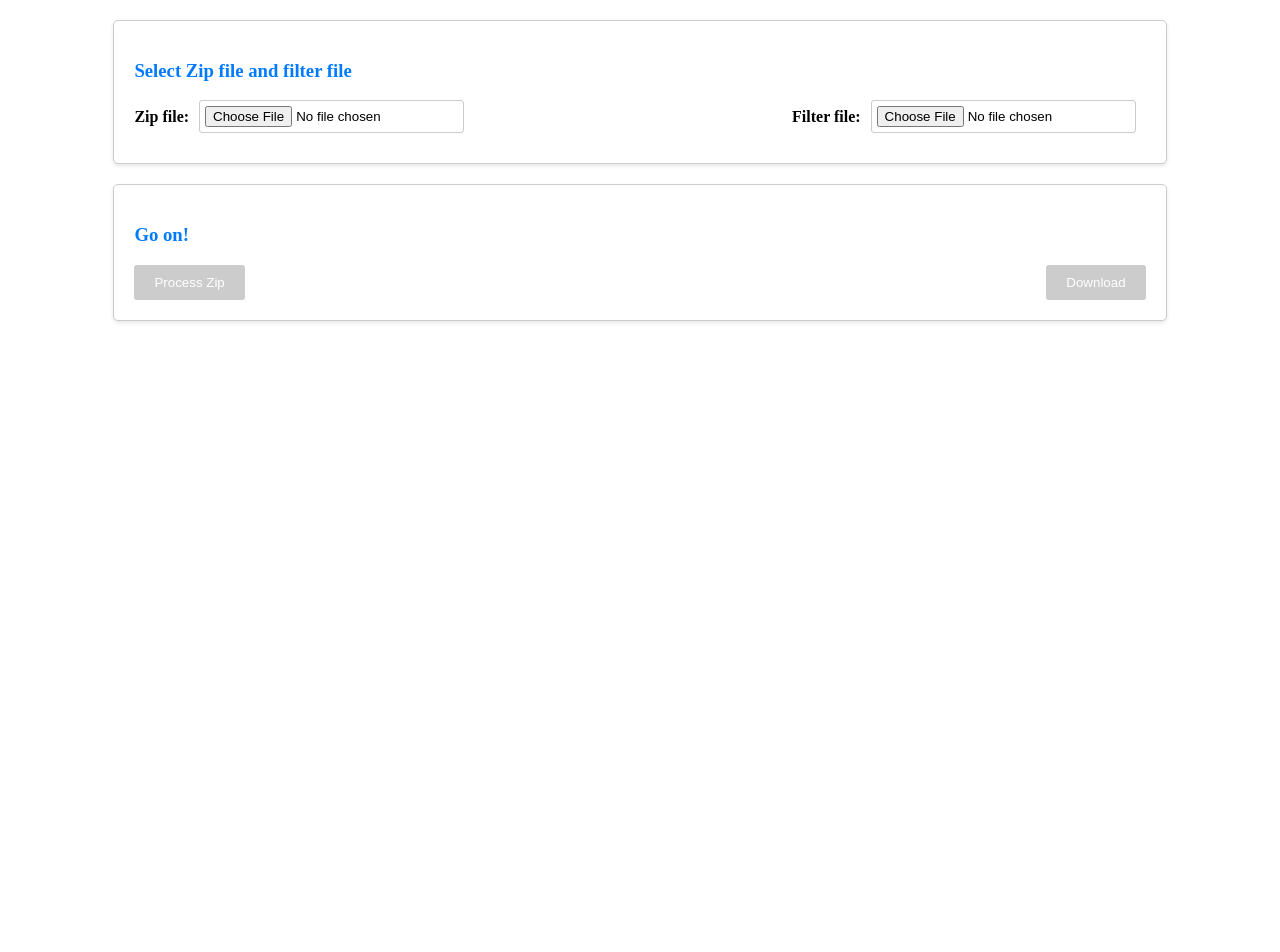
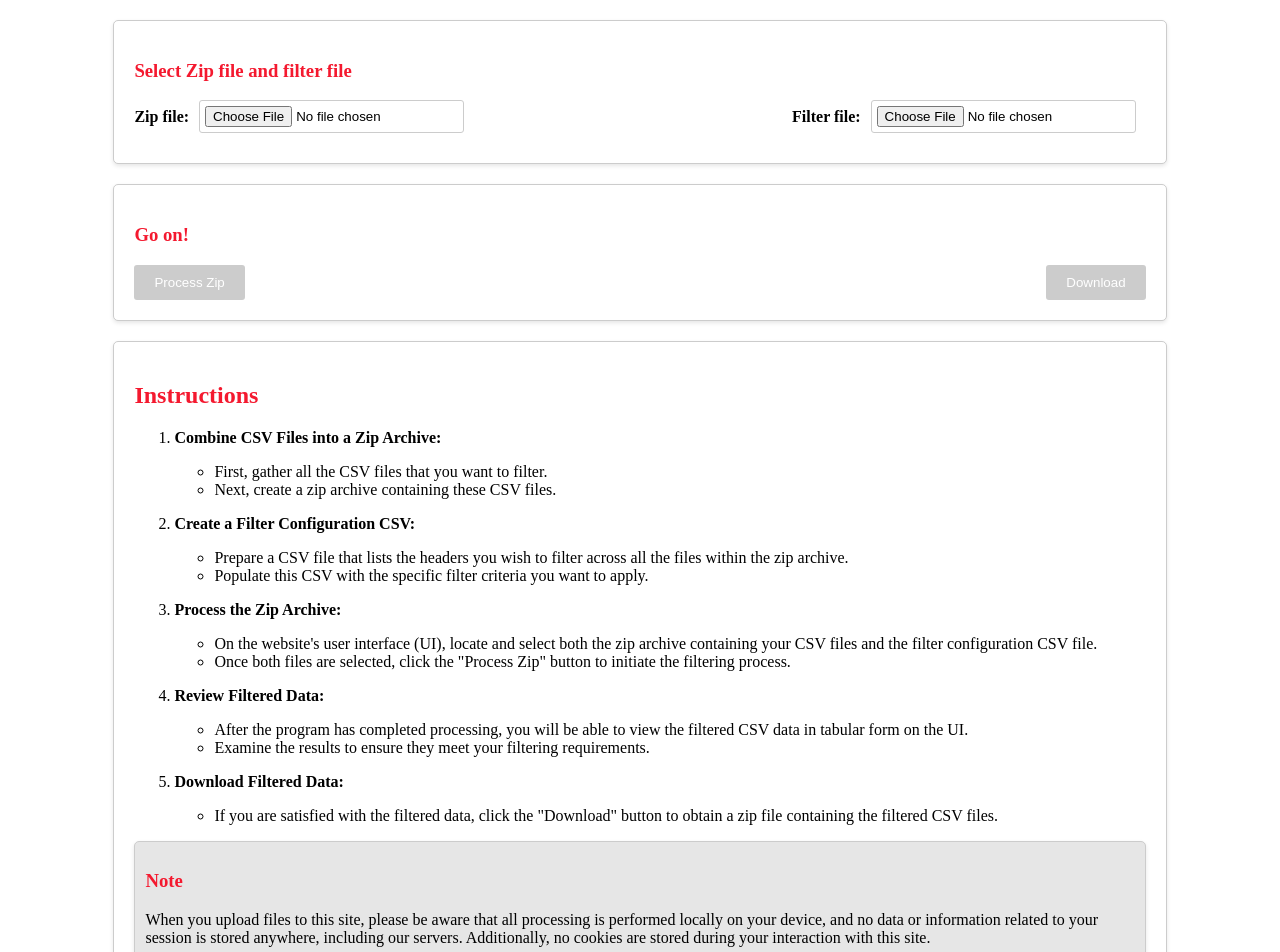
Before and after one commit to hsjeevan/zippedcsvfilter, an Angular app: page / in a window 1280 px wide. Shown: the top 952 px of the page. Before the commit the page ends 800 px from the top, so only its background shows below. Built offline with nearby package versions, Linux system fonts and the light colour scheme.

Commit message:
added instructions

```diff
--- a/src/app/zip-reader/zip-reader.component.html
+++ b/src/app/zip-reader/zip-reader.component.html
@@ -20,7 +20,61 @@
         <button (click)="downloadData()" [disabled]="!zipService.blob">Download</button>
     </div>
 </div>
-
+<div class="container" *ngIf="!filenames.length; else tables">
+    <h2>Instructions</h2>
+    <!-- 1.combine all the csv files that needs to be filtered in a zip file.
+    2.create a csv file containg the headers that have to be filtered across all the files in zip and populate that needs to be filtered
+    3.select both zip file and filter file on the UI and hit process zip button
+    4.Once the program has finished processing, you will be able to see the filtered csv in tables on the UI
+    5.hit the download button to download the zip file containing the filtered csv files. -->
+    <ol>
+        <li>
+            <p><strong>Combine CSV Files into a Zip Archive:</strong></p>
+            <ul>
+                <li>First, gather all the CSV files that you want to filter.</li>
+                <li>Next, create a zip archive containing these CSV files.</li>
+            </ul>
+        </li>
+        <li>
+            <p><strong>Create a Filter Configuration CSV:</strong></p>
+            <ul>
+                <li>Prepare a CSV file that lists the headers you wish to filter across all the files within the zip
+                    archive.</li>
+                <li>Populate this CSV with the specific filter criteria you want to apply.</li>
+            </ul>
+        </li>
+        <li>
+            <p><strong>Process the Zip Archive:</strong></p>
+            <ul>
+                <li>On the website's user interface (UI), locate and select both the zip archive containing your CSV
+                    files and the filter configuration CSV file.</li>
+                <li>Once both files are selected, click the "Process Zip" button to initiate the filtering process.</li>
+            </ul>
+        </li>
+        <li>
+            <p><strong>Review Filtered Data:</strong></p>
+            <ul>
+                <li>After the program has completed processing, you will be able to view the filtered CSV data in
+                    tabular form on the UI.</li>
+                <li>Examine the results to ensure they meet your filtering requirements.</li>
+            </ul>
+        </li>
+        <li>
+            <p><strong>Download Filtered Data:</strong></p>
+            <ul>
+                <li>If you are satisfied with the filtered data, click the "Download" button to obtain a zip file
+                    containing the filtered CSV files.</li>
+            </ul>
+        </li>
+    </ol>
+    <div class="note">
+        <h3>Note</h3>
+        <p>When you upload files to this site, please be aware that all processing is performed locally on your device,
+            and no data or information related to your session is stored anywhere, including our servers. Additionally,
+            no cookies are stored during your interaction with this site.</p>
+    </div>
+</div>
+<ng-template #tables>
     <div class="container" *ngFor="let filename of filenames; let i = index">
         <div class="json-result">
             <b>{{ filename }}</b>:
@@ -44,3 +98,4 @@
             </div>
         </div>
     </div>
+</ng-template>
--- a/src/app/zip-reader/zip-reader.component.scss
+++ b/src/app/zip-reader/zip-reader.component.scss
@@ -1,13 +1,17 @@
 /* styles.scss */
 .file-input {
-    display: inline-block; /* Make the divs inline blocks */
-    margin-right: 10px; /* Add spacing between the inputs */
+  display: inline-block;
+  /* Make the divs inline blocks */
+  margin-right: 10px;
+  /* Add spacing between the inputs */
 }
-  .sidebyside{
+
+.sidebyside {
   display: flex;
   justify-content: space-between;
 
 }
+
 .container {
   padding: 20px;
   border: 1px solid #ccc;
@@ -18,8 +22,18 @@
   margin: 20px auto;
 }
 
+.note{
+  padding: 10px;
+  border: 1px solid #ccc;
+  background-color: #e6e6e6;
+  box-shadow: 0 2px 4px rgba(0, 0, 0, 0.1);
+  border-radius: 5px;
+}
+
+h1,
+h2,
 h3 {
-    color: #007bff;
+  color: #f4192f;
 }
 
 .file-input {
@@ -78,7 +92,8 @@ pre {
   font-size: 16px;
 }
 
-  .custom-table th, .custom-table td {
+.custom-table th,
+.custom-table td {
   border: 1px solid #ddd;
   padding: 8px;
   text-align: left;
--- a/src/app/zip-reader/zip-reader.component.ts
+++ b/src/app/zip-reader/zip-reader.component.ts
@@ -10,20 +10,23 @@ export class ZipReaderComponent {
   jsonResults: any;
   selectedFile: File | null = null;
   filterFile: File | null = null;
-  filenames: any;
+  filenames: any = [];
 
   constructor(public zipService: ZipService) { }
 
   handleFileInput(event: any): void {
-    this.jsonResults = [];
-    this.zipService.blob = undefined;
+    this.reset();
     this.selectedFile = event.target.files[0];
   }
 
   filterFileInput(event: any): void {
+    this.reset();
+    this.filterFile = event.target.files[0];
+  }
+  reset() {
+    this.filenames = [];
     this.jsonResults = [];
     this.zipService.blob = undefined;
-    this.filterFile = event.target.files[0];
   }
 
   async processZip() {
@@ -43,8 +46,9 @@ export class ZipReaderComponent {
     return Object.keys(innerJson[0]);
   }
 
-  downloadData(){
+  downloadData() {
     this.zipService.download();
+    this.reset();
   }
 
 }
--- a/src/index.html
+++ b/src/index.html
@@ -2,10 +2,10 @@
 <html lang="en">
 <head>
   <meta charset="utf-8">
-  <title>IrbProject</title>
+  <title>Zipped Csv Filter</title>
   <base href="/">
   <meta name="viewport" content="width=device-width, initial-scale=1">
-  <link rel="icon" type="image/x-icon" href="favicon.ico">
+  <link rel="icon" type="image/x-icon" href="./logo.png">
 </head>
 <body>
   <app-root></app-root>
```
Also changed, not shown: src/logo.png (added), 1 other file (tests, documents, lock files or other folders). Lines whose indentation alone changed are shown as unchanged.
